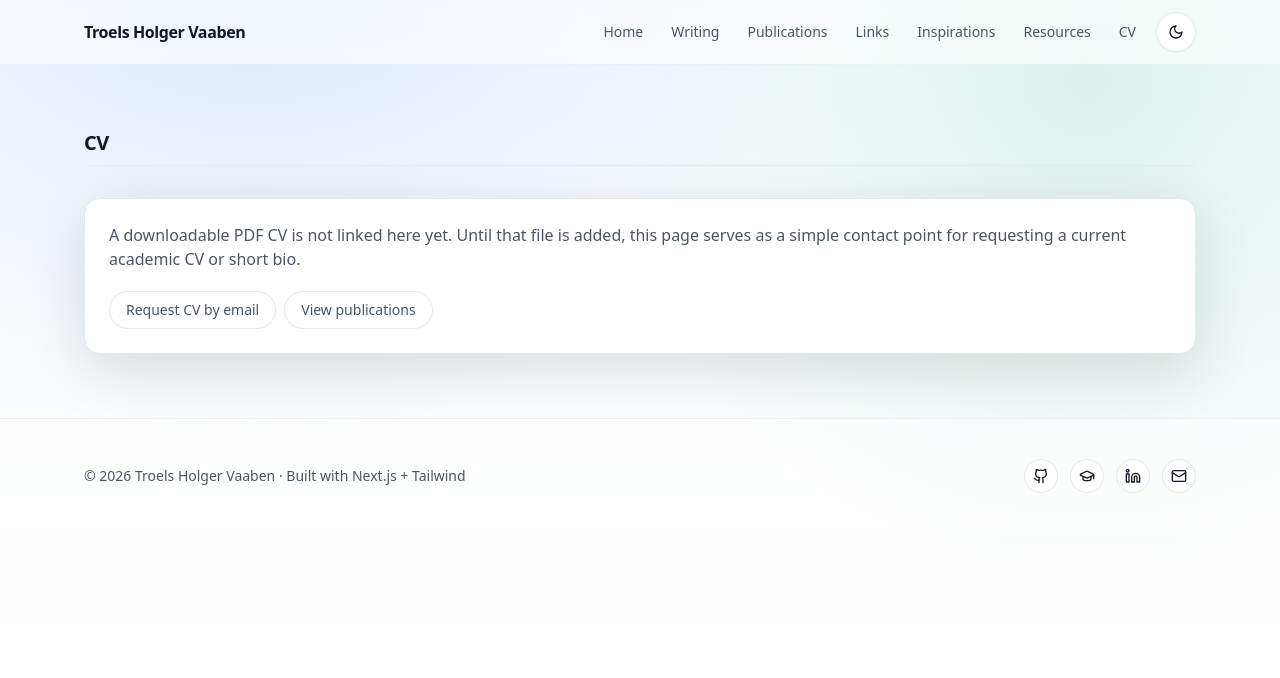
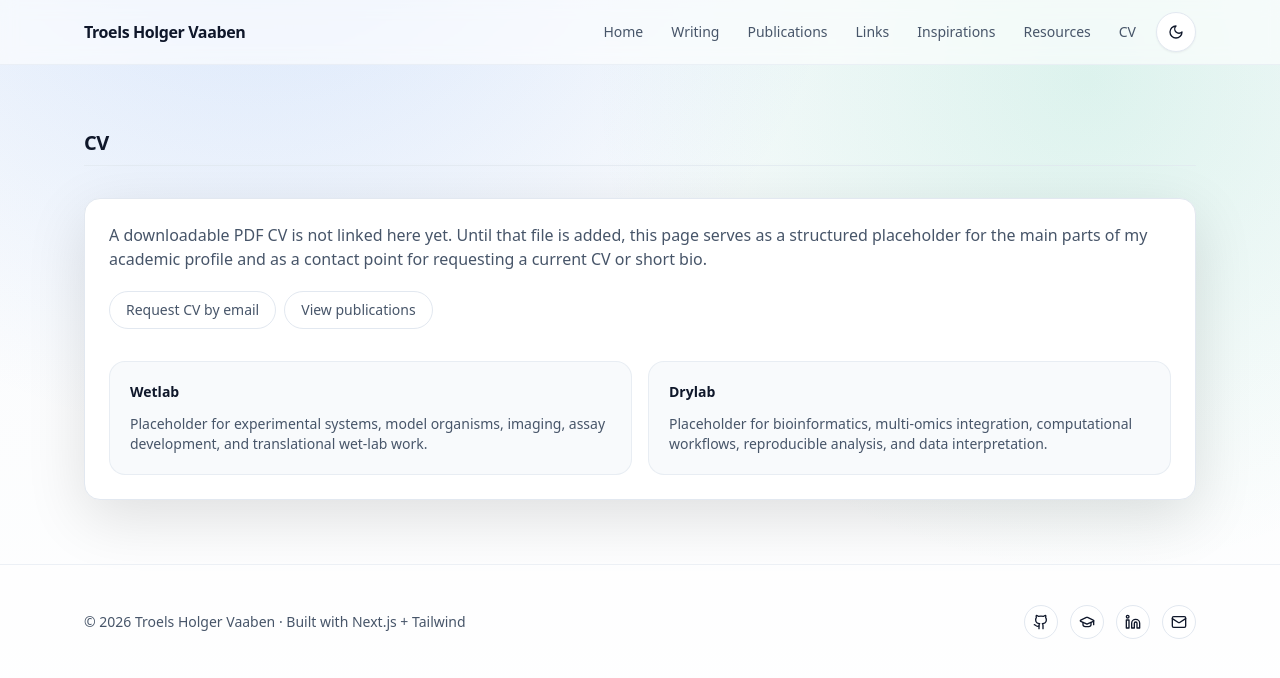
Before and after one commit to Trhova/Trhova.github.io, a Next.js app: page /cv in a window 1280 px wide. Shown: the top 678 px of the page. Built offline with nearby package versions, Linux system fonts and the light colour scheme; no server answers.

Commit message:
Refine homepage and profile content

```diff
--- a/app/cv/page.tsx
+++ b/app/cv/page.tsx
@@ -13,8 +13,9 @@ export default function CvPage() {
           <div className="rounded-2xl border border-border bg-surface p-6 shadow-soft">
             <p className="text-muted">
               A downloadable PDF CV is not linked here yet. Until that file is
-              added, this page serves as a simple contact point for requesting a
-              current academic CV or short bio.
+              added, this page serves as a structured placeholder for the main
+              parts of my academic profile and as a contact point for
+              requesting a current CV or short bio.
             </p>
             <div className="mt-5 flex flex-wrap gap-2">
               <ExternalLink
@@ -32,6 +33,23 @@ export default function CvPage() {
                 View publications
               </ExternalLink>
             </div>
+            <div className="mt-8 grid gap-4 md:grid-cols-2">
+              <div className="rounded-2xl border border-border/70 bg-surface2 p-5">
+                <div className="text-sm font-semibold text-text">Wetlab</div>
+                <p className="mt-3 text-sm text-muted">
+                  Placeholder for experimental systems, model organisms,
+                  imaging, assay development, and translational wet-lab work.
+                </p>
+              </div>
+              <div className="rounded-2xl border border-border/70 bg-surface2 p-5">
+                <div className="text-sm font-semibold text-text">Drylab</div>
+                <p className="mt-3 text-sm text-muted">
+                  Placeholder for bioinformatics, multi-omics integration,
+                  computational workflows, reproducible analysis, and data
+                  interpretation.
+                </p>
+              </div>
+            </div>
           </div>
         </Container>
       </Section>
--- a/app/page.tsx
+++ b/app/page.tsx
@@ -108,7 +108,7 @@ export default function HomePage() {
             </div>
             <div className="rounded-2xl border border-border bg-surface p-6 shadow-soft">
               <div className="text-sm font-semibold text-text">
-                Toolkit & working style
+                Areas & working style
               </div>
               <div className="mt-4 flex flex-wrap gap-2 text-xs font-medium text-text">
                 {[
@@ -116,12 +116,11 @@ export default function HomePage() {
                   "Pangenomics",
                   "Multi-omics",
                   "Host–microbe interactions",
-                  "Reproducible pipelines",
-                  "HPC",
-                  "Linux/Bash",
-                  "Containers",
-                  "Nextflow",
-                  "GitHub collaboration"
+                  "3D cell models",
+                  "Patient-derived organoids",
+                  "High-content imaging",
+                  "Mouse models",
+                  "Translational microbiome research"
                 ].map((tag) => (
                   <span
                     key={tag}
@@ -132,9 +131,9 @@ export default function HomePage() {
                 ))}
               </div>
               <div className="mt-6 rounded-xl border border-border/80 bg-surface2 p-4 text-sm text-muted">
-                Discuss / feedback welcome — I’m happy to chat about methods,
-                reproducibility, and practical ways to make multi-omics analyses
-                more actionable.
+                Open to collaboration on data-driven microbiome projects,
+                especially where sequencing, multi-omics, imaging, and model
+                systems need to be tied back to a clear biological question.
               </div>
             </div>
           </div>
--- a/app/resources/page.tsx
+++ b/app/resources/page.tsx
@@ -32,22 +32,10 @@ const resources: Resource[] = [
     url: "https://nf-co.re/"
   },
   {
-    name: "Nextflow",
+    name: "Nextstrain",
     description:
-      "The workflow engine I rely on most when analyses need to be portable across local machines, clusters, and containers. It is especially useful for turning exploratory bioinformatics steps into maintainable pipelines that others can actually rerun.",
-    url: "https://www.nextflow.io/"
-  },
-  {
-    name: "Apptainer / Singularity",
-    description:
-      "My default approach when containerized bioinformatics workflows need to run cleanly on shared HPC infrastructure. It helps keep software environments stable without giving up portability or reproducibility.",
-    url: "https://apptainer.org/"
-  },
-  {
-    name: "MultiQC",
-    description:
-      "A lightweight but effective way to summarize QC outputs across many samples and tools in one place. I use it early in workflows to catch sample-level problems before they become interpretation problems.",
-    url: "https://multiqc.info/"
+      "A strong reference point for making genomic epidemiology and phylogenetic interpretation visually legible. Even outside outbreak-focused work, it is a useful example of how analysis, annotation, and interactive visualization can be combined into something scientists can actually explore.",
+    url: "https://nextstrain.org/"
   }
 ];
 
--- a/data/profile.json
+++ b/data/profile.json
@@ -10,8 +10,8 @@
   },
   "about": {
     "paragraphs": [
-      "I’m a bioinformatician and microbial genomics researcher working at the intersection of metagenomics, pangenomics, and multi-omics integration to understand host–microbe interactions in infectious disease and cancer. I care about analyses that are both rigorous and useful: from careful study design and data generation to interpretable models, clear biological narratives, and reproducible deliverables.",
-      "My work is centered on data-driven microbiome research, with a particular focus on metagenomics, pangenomics, transcriptomics, metabolomics, and multi-omics integration in translational and disease-oriented settings. I am interested in building analyses and workflows that connect microbial composition, functional potential, and host response in a way that is biologically interpretable and useful for real projects. If you are working on data-driven microbiome research and would like to collaborate, feel free to get in touch."
+      "I work at the interface of microbiome research, cancer biology, and translational experimental systems, combining bioinformatics with hands-on model work to study host–microbe interactions in disease. My computational work centers on metagenomics, pangenomics, transcriptomics, metabolomics, and multi-omics integration, while my experimental experience includes C. elegans, 3D cell models, patient-derived organoids, high-content imaging, and mouse models of cancer, metabolism, and inflammation.",
+      "What I do best is connect these layers in a way that is useful for real projects: shaping study design, making complex datasets interpretable, and keeping the biology, models, and analysis aligned. If you are working on a data-driven microbiome project and want to collaborate across both dry-lab and wet-lab contexts, feel free to get in touch."
     ]
   }
 }
```
